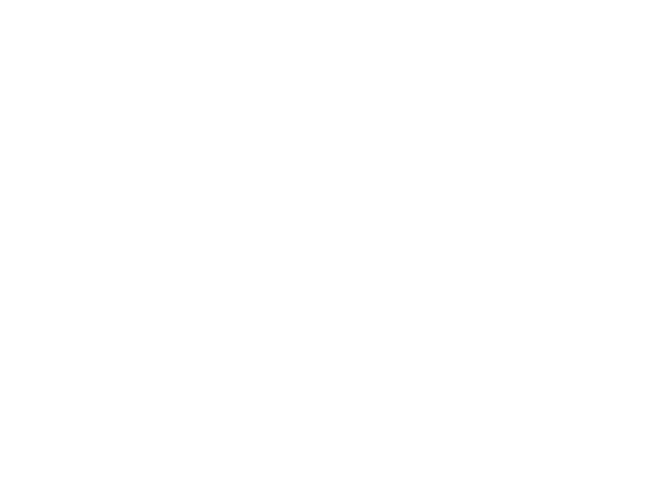
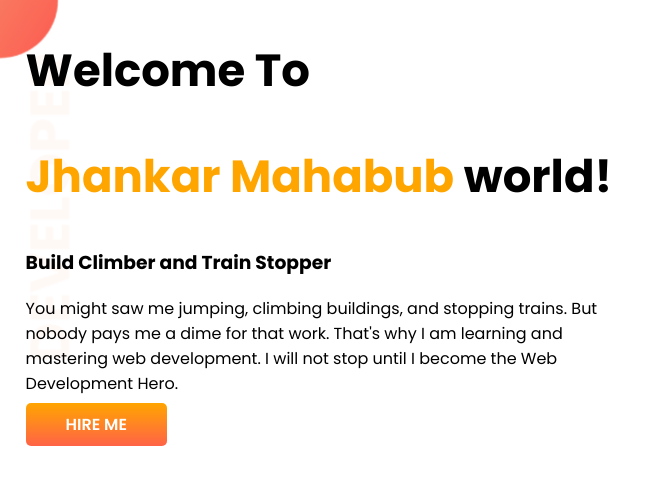
Before and after one commit to dev-rakibul1/developer-portfolio, a plain HTML site: page index.html in a window 1280 px wide. Shown: the full height of the page, 0-662 px from the left. Drawn offline with Linux system fonts and the light colour scheme.

Commit message:
Header seciton send

```diff
--- a/index.html
+++ b/index.html
@@ -5,6 +5,36 @@
     <meta http-equiv="X-UA-Compatible" content="IE=edge" />
     <meta name="viewport" content="width=device-width, initial-scale=1.0" />
     <title>Developer portfolio</title>
+    <link rel="preconnect" href="https://fonts.googleapis.com" />
+    <link rel="preconnect" href="https://fonts.gstatic.com" crossorigin />
+    <link
+      href="https://fonts.googleapis.com/css2?family=Poppins:wght@100;200;300;400;500;600;700;800;900&display=swap"
+      rel="stylesheet"
+    />
+    <link rel="stylesheet" href="style.css" />
   </head>
-  <body></body>
+  <body>
+    <section class="top-bannar">
+      <div class="box">
+        <h1>Welcome To</h1>
+        <h1><span class="orange-color">Jhankar Mahabub</span> world!</h1>
+        <h3>Build Climber and Train Stopper</h3>
+        <p>
+          You might saw me jumping, climbing buildings, and stopping trains. But
+          nobody pays me a dime for that work. That's why I am learning and
+          mastering web development. I will not stop until I become the Web
+          Development Hero.
+        </p>
+        <a
+          href="https://www.linkedin.com/in/dev-rakibul/"
+          target="_blank"
+          class="link-botton"
+          >Hire me</a
+        >
+      </div>
+      <div class="box">
+        <img src="./images//my-bg.png" alt="" />
+      </div>
+    </section>
+  </body>
 </html>
--- a/style.css
+++ b/style.css
@@ -0,0 +1,40 @@
+body {
+  font-family: "Poppins", sans-serif;
+  margin: 0;
+}
+
+h1 {
+  font-size: 45px;
+}
+
+.orange-color {
+  color: orange;
+}
+
+section {
+  display: flex;
+}
+
+.box {
+  width: 50%;
+  padding-left: 2%;
+}
+
+.box img {
+  max-width: 100%;
+}
+
+.link-botton {
+  text-decoration: none;
+  text-transform: uppercase;
+  padding: 10px 40px;
+  background-image: linear-gradient(orange, tomato);
+  border-radius: 5px;
+  color: #fff;
+  font-weight: 600;
+}
+
+.top-bannar {
+  background-image: url("./images/top-banner.png");
+  background-repeat: no-repeat;
+}
```
Also changed, not shown: images/dream-bg.png (added), images/exp-bg.png (added), images/jhankar.png (added), images/jhankar2.png (added), images/my-bg.png (added), images/my-bg2.png (added), images/top-banner.png (added).
